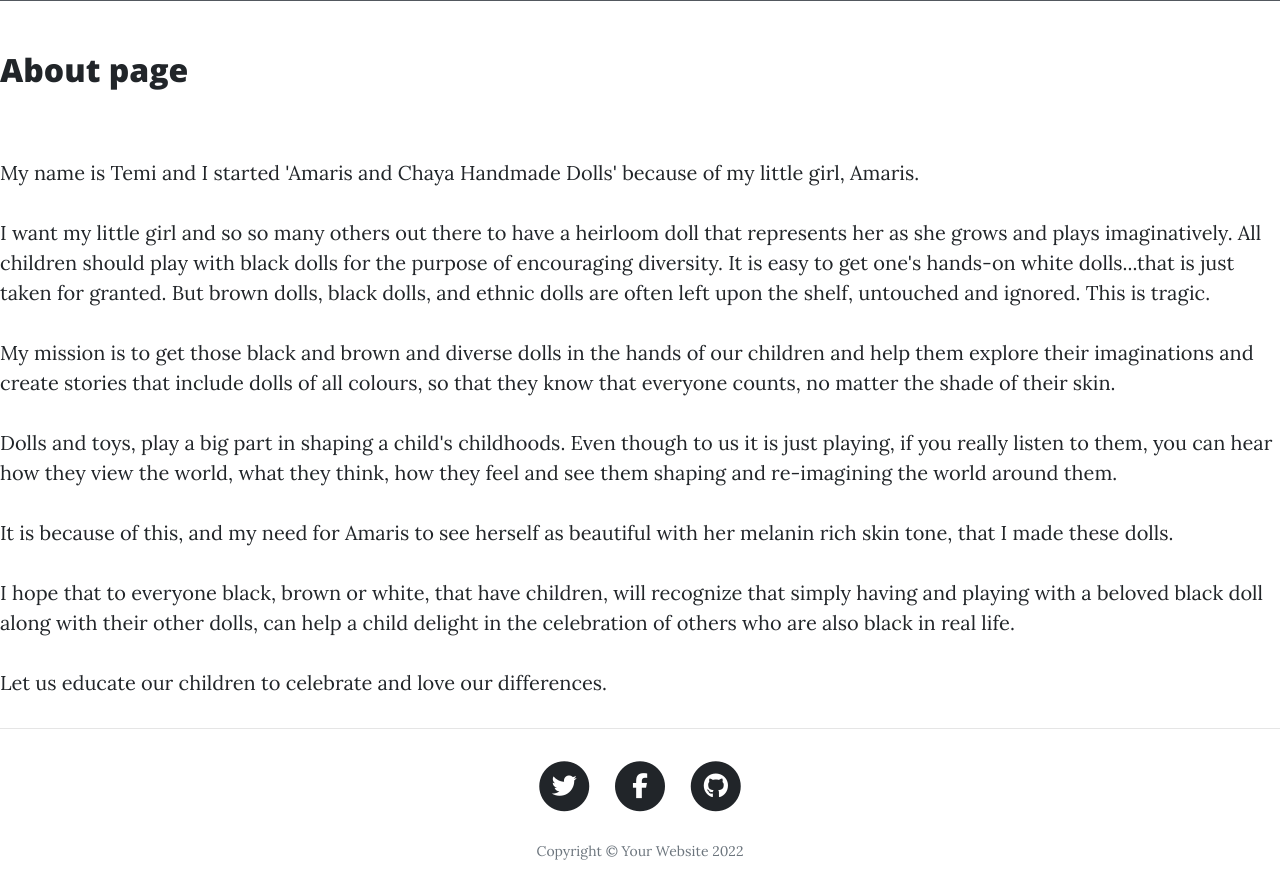
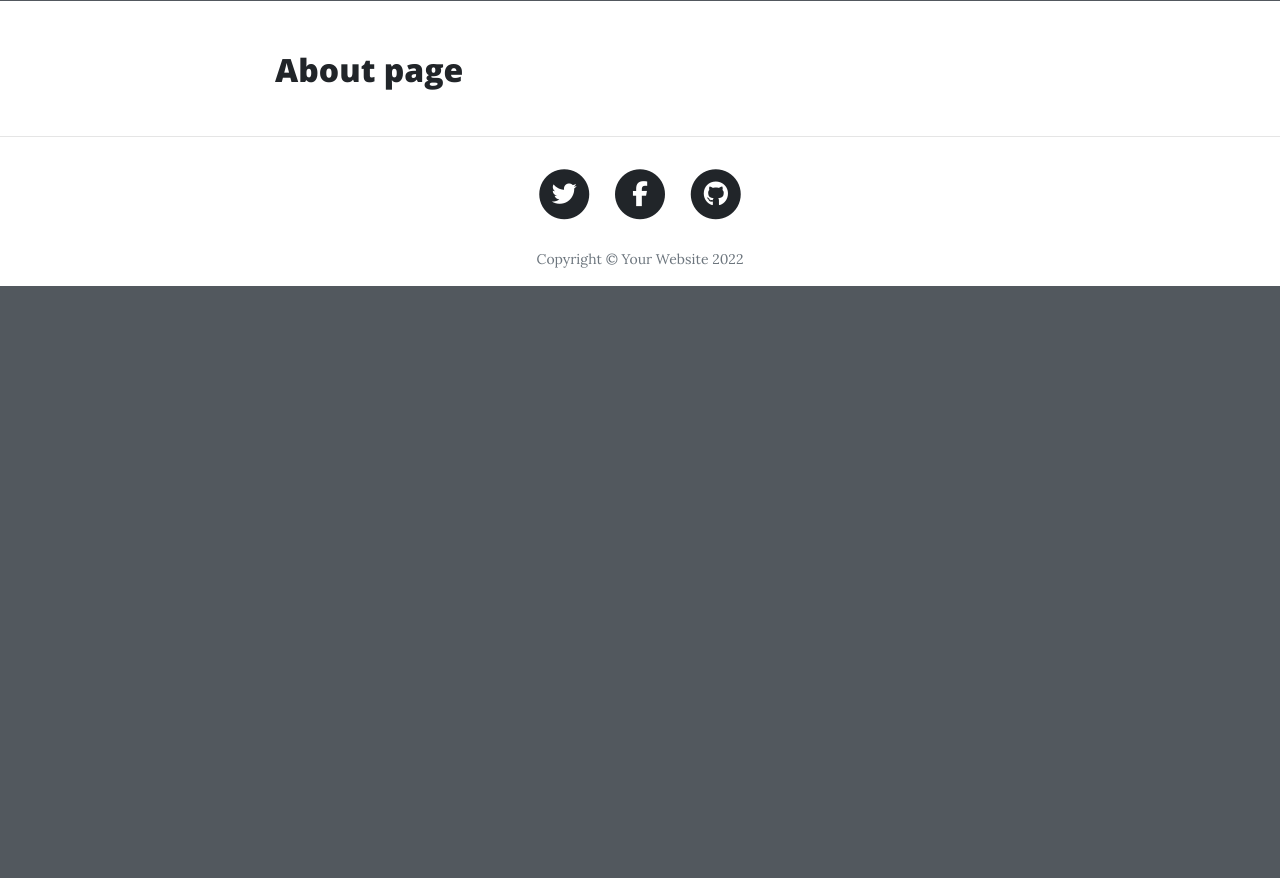
Before and after one commit to Code-Institute-Submissions/onabz-MAR_Blog_DecResub, a Django app: page /about/ in a window 1280 px wide. Shown: the part 627-1505 px from the top of the page. After the commit the page ends 913 px from the top, so only its background shows below. Run offline with Django 3.2, Linux system fonts and the light colour scheme; some libraries are stand-ins or nearby versions.

Commit message:
Replace about page content with template expression

```diff
--- a/templates/about.html
+++ b/templates/about.html
@@ -18,28 +18,17 @@
 </header>
 
 <!-- About page content -->
-<h2>About page</h2><br>
-    <p>My name is Temi and I started 'Amaris and Chaya Handmade Dolls' because of my little girl, Amaris.</p>
 
-    <p>I want my little girl and so so many others out there to have a heirloom doll that represents her as she grows and
-    plays imaginatively. All children should play with black dolls for the purpose of encouraging diversity. It is easy
-    to get one's hands-on white dolls...that is just taken for granted. But brown dolls, black dolls, and ethnic dolls
-    are often left upon the shelf, untouched and ignored. This is tragic.</p>
+<section>
+    <div class="container">
+        <div class="row">
+            <div class="col-lg-8 col-md-10 mx-auto">
+                <h2>About page</h2>
+                <p class="text-justify">{{ about.body | safe }}</p>
+            </div>
 
-    <P>My mission is to get those black and brown and diverse dolls in the hands of our children and help them explore
-    their imaginations and create stories that include dolls of all colours, so that they know that everyone counts, no
-    matter the shade of their skin.</P>
+        </div>
+    </div>
 
-    <P>Dolls and toys, play a big part in shaping a child's childhoods. Even though to us it is just playing, if you really
-    listen to them, you can hear how they view the world, what they think, how they feel and see them shaping and
-    re-imagining the world around them.</P>
-
-    <p>It is because of this, and my need for Amaris to see herself as beautiful with her melanin rich skin tone, that I
-    made these dolls.</p>
-
-    <p>I hope that to everyone black, brown or white, that have children, will recognize that simply having and playing
-    with a beloved black doll along with their other dolls, can help a child delight in the celebration of others who
-    are also black in real life.</p>
-
-    <p>Let us educate our children to celebrate and love our differences.</p>
+</section>
 {% endblock %}
```
Also changed, not shown: blog/admin.py (line endings or trailing spaces).
